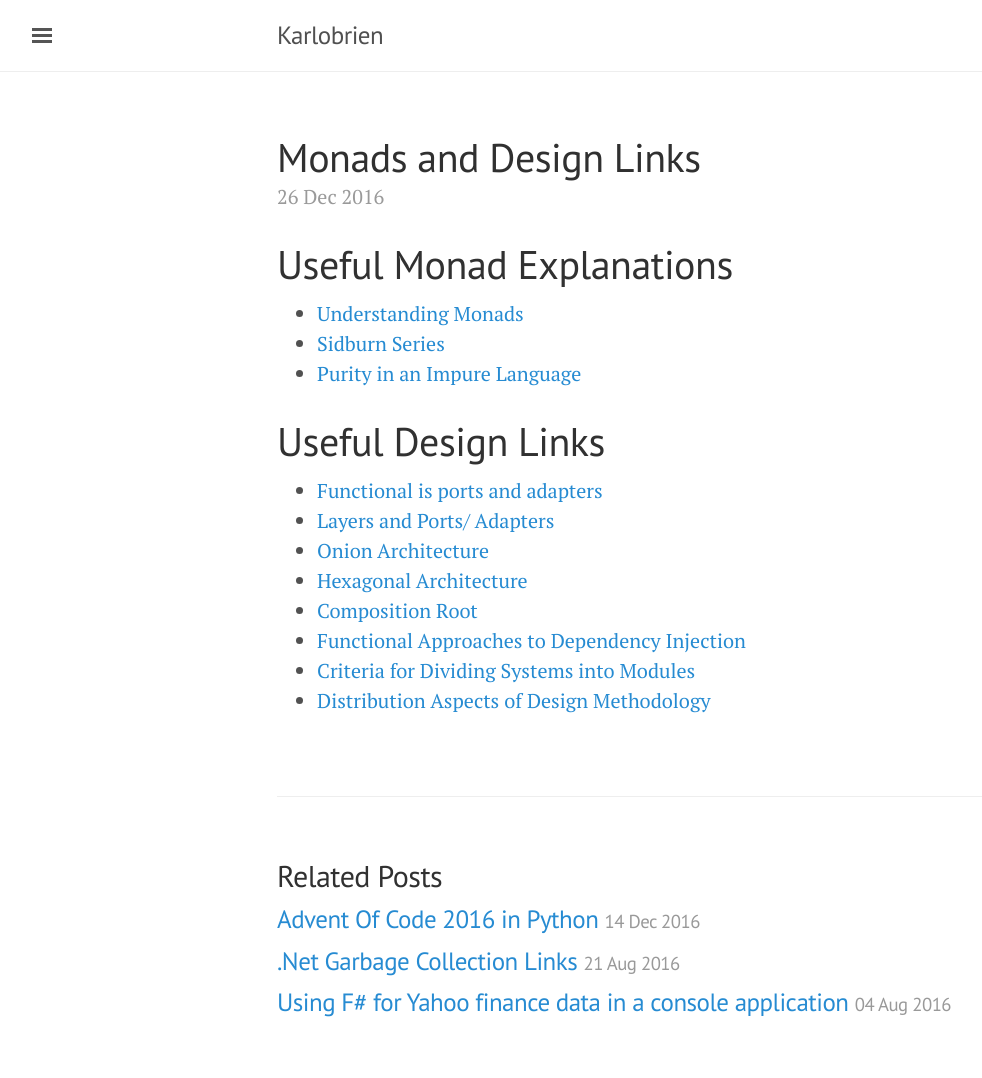
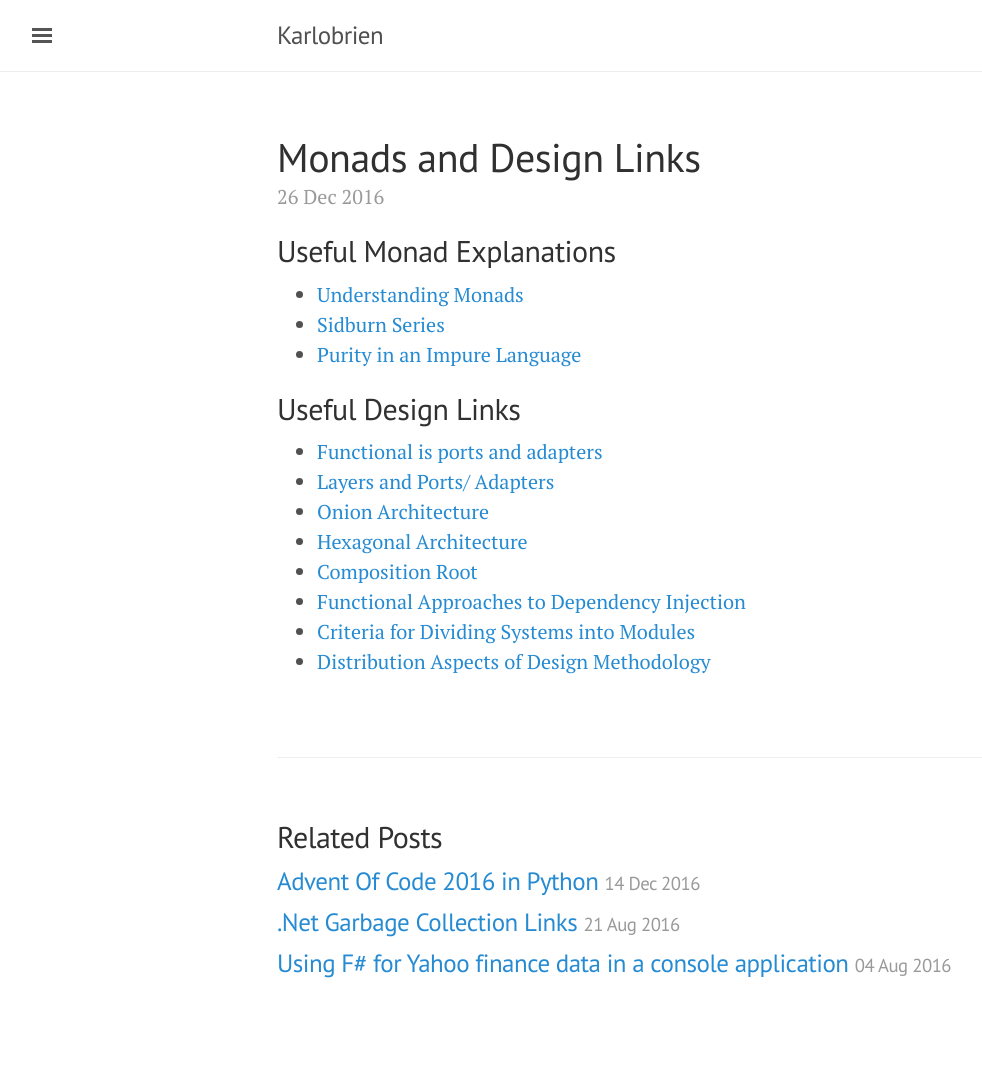
Before and after one commit to karlobrien/karlobrien.github.com, a Jekyll site: the page built from _posts/2016-12-26-Monads-And-Design.md, in a window 1280 px wide. Shown: the whole page, without its empty margins (3-985 px from the left). Built offline with Jekyll 4.4.1, drawn with Linux system fonts in a browser that asks for light colours; after the commit the page ends 1040 px from its top, so only the background shows below that.

Commit message:
format updates

```diff
--- a/_posts/2016-12-26-Monads-And-Design.md
+++ b/_posts/2016-12-26-Monads-And-Design.md
@@ -6,12 +6,12 @@ tags:
 - Port Adapter Architecture
 ---
 
-# Useful Monad Explanations
+## Useful Monad Explanations
 * [Understanding Monads](https://fsharpn00b.blogspot.ie/2016/12/understanding-monads-in-f.html)
 * [Sidburn Series](https://sidburn.github.io/Series)
 * [Purity in an Impure Language](http://blog.leifbattermann.de/2016/12/25/purity-in-an-impure-language-free-monad-tic-tac-toe-cqrs-event-souring/)
 
-# Useful Design Links
+## Useful Design Links
 * [Functional is ports and adapters](http://blog.ploeh.dk/2016/03/18/functional-architecture-is-ports-and-adapters/)
 * [Layers and Ports/ Adapters](http://blog.ploeh.dk/2013/12/03/layers-onions-ports-adapters-its-all-the-same/)
 * [Onion Architecture](http://jeffreypalermo.com/blog/the-onion-architecture-part-1/)
```
Also changed, not shown: _posts/2016-12-14-Advent-Of-Code-In-Python.md (+2 -3 lines).
